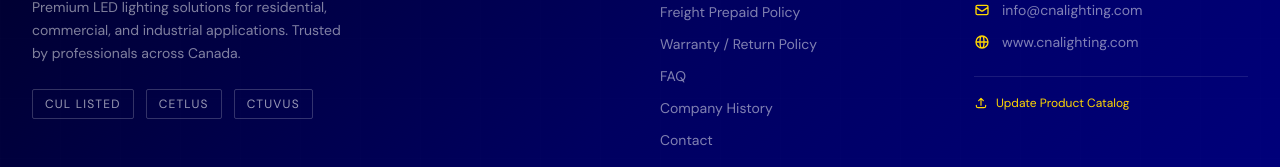
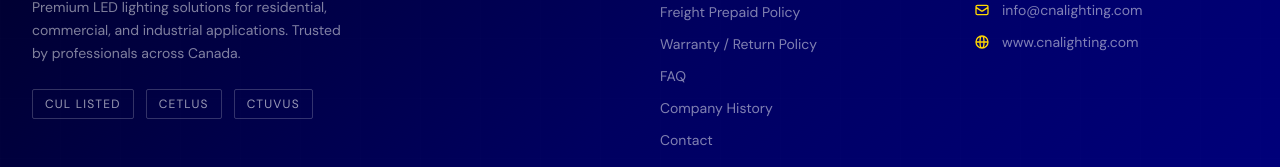
Before and after one commit to 604KuroNC2/cna-website, a Next.js app: page / in a window 1280 px wide. Shown: the part 3049-3216 px from the top of the page. Built offline with nearby package versions, Linux system fonts and the light colour scheme; a web font is replaced by a local one.

Commit message:
Remove public 'Update Product Catalog' link from footer

```diff
--- a/components/Footer.tsx
+++ b/components/Footer.tsx
@@ -139,18 +139,6 @@ export default function Footer() {
               </div>
             </div>
 
-            {/* Upload section */}
-            <div className="mt-6 pt-4 border-t border-white/10">
-              <Link
-                href="/products?upload=true"
-                className="inline-flex items-center gap-2 text-[#FFD700] text-xs hover:text-[#FFE44D] transition-colors"
-              >
-                <svg className="w-3.5 h-3.5" fill="none" viewBox="0 0 24 24" stroke="currentColor" strokeWidth={2}>
-                  <path strokeLinecap="round" strokeLinejoin="round" d="M4 16v1a3 3 0 003 3h10a3 3 0 003-3v-1m-4-8l-4-4m0 0L8 8m4-4v12" />
-                </svg>
-                Update Product Catalog
-              </Link>
-            </div>
           </div>
         </div>
 
```
